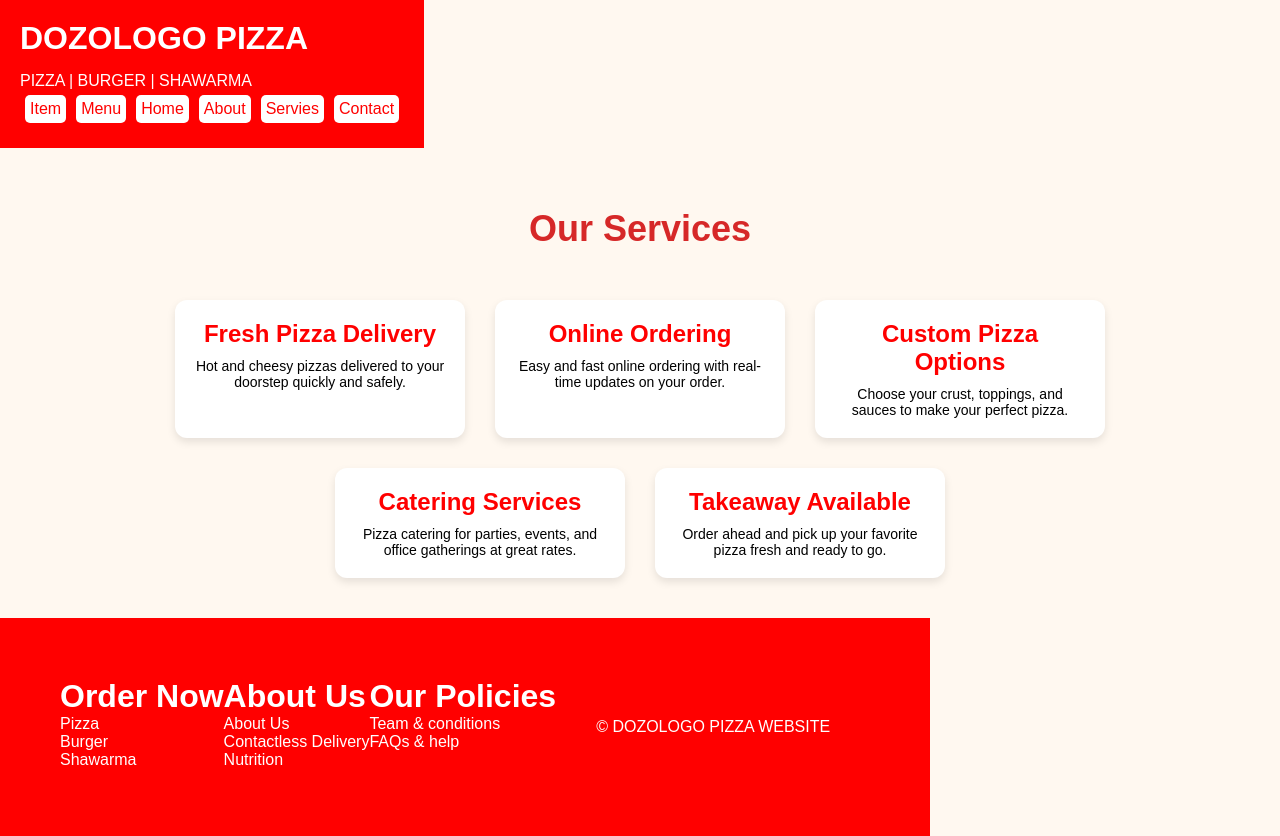
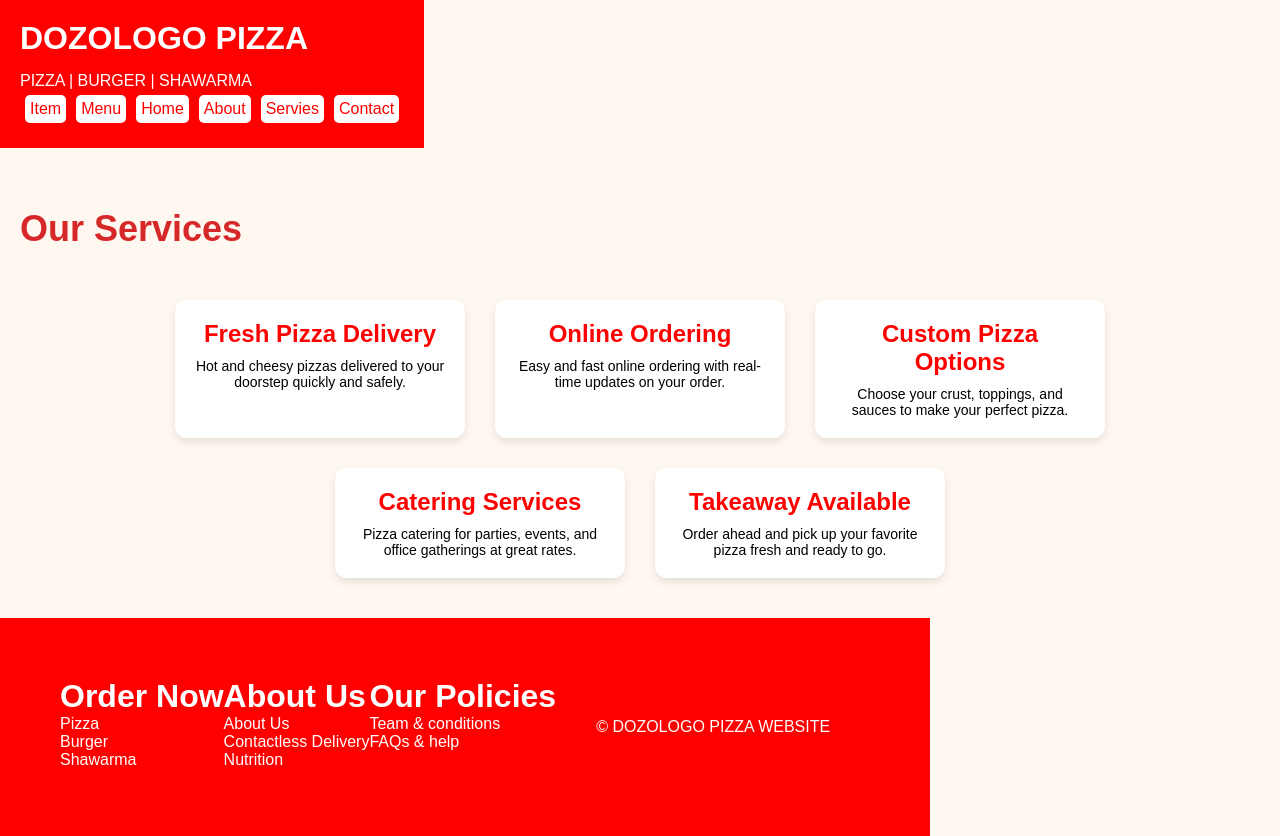
Before and after one commit to Logeshk135/pizza-webisite-forntend, a plain HTML site: page index8.html in a window 1280 px wide. Drawn offline with Linux system fonts and the light colour scheme.

Commit message:
updated style

```diff
--- a/style.css
+++ b/style.css
@@ -350,8 +350,6 @@ i .form {
 .services {
     display: flex;
     flex-wrap: wrap;
-    flex-direction: row;
-    justify-content: center;
     align-items: center;
     padding: 40px 20px;
     text-align: center;
```
